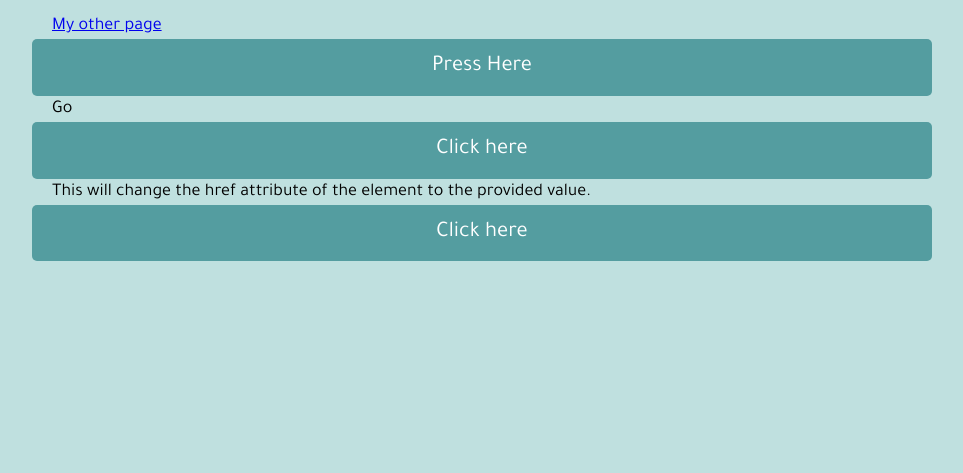
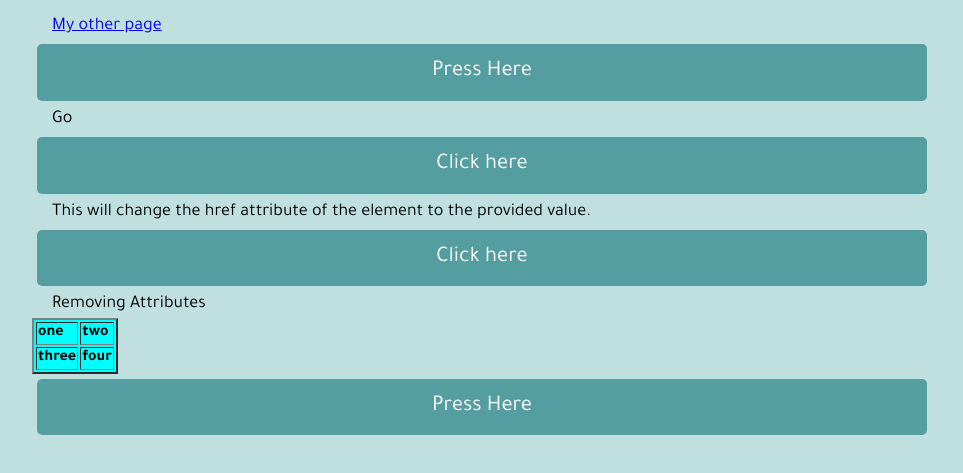
Before and after one commit to akeshma/web-platform-jquery-by-akeshma, a website: page index.html in a window 1280 px wide. Shown: the part 81-554 px from the top of the page, without its empty margins (158-1121 px from the left). Drawn offline with nearby package versions, Linux system fonts and the light colour scheme.

Commit message:
Removing Attributes

```diff
--- a/index.html
+++ b/index.html
@@ -12,7 +12,19 @@
     <a class="btn" onclick="changeFn()">Press Here</a>
     <div id="start" class="container">Start</div>
     <a id="attr" href="https://www.sololearn.com/" target="_blank" class="btn">Click here</a>
-    <div class="container">This will change the href attribute of the <a> element to the provided value.</div>
+    <div class="container">This will change the href attribute of the element to the provided value.</div>
     <a id="arri_change" href="https://www.sololearn.com/" target="_blank" class="btn">Click here</a>
+    <div class="container">Removing Attributes</div>
+      <table border="2" class="tbl" >
+      <tr>
+          <td>one</td>
+          <td>two</td>
+      </tr>
+      <tr>
+          <td>three</td>
+          <td>four</td>
+      </tr>
+  </table>
+  <a class="btn" onclick="removeAttr()">Press Here</a>
   </body>
 </html>
--- a/script.js
+++ b/script.js
@@ -18,10 +18,16 @@ function changeFn() {
     $('#start').html('Done');
   });
   $(function() {
-    var val = $("#attr").attr("href");
+    var val = $('#attr').attr('href');
     alert(val);
   });
   $(function() {
-    $("#arri_change").attr("href", "http://www.jquery.com");
-});
+    $('#arri_change').attr('href', 'http://www.jquery.com');
+  });
 }
+function removeAttr() {
+  $(function() {
+   $('table').removeAttr('border');
+    $('table').removeAttr('class');
+  });
+}
--- a/styles.css
+++ b/styles.css
@@ -28,6 +28,7 @@ h1 {
   border: none;
   border-radius: 5px;
   padding: 12px 16px;
+  margin: 5px;
   cursor: pointer;
   text-align: center;
   text-decoration: none;
@@ -35,3 +36,7 @@ h1 {
 .btn:hover {
   background: #468486;
 }
+.tbl {
+  background-color:aqua;
+  font-weight:bold;
+}
```
